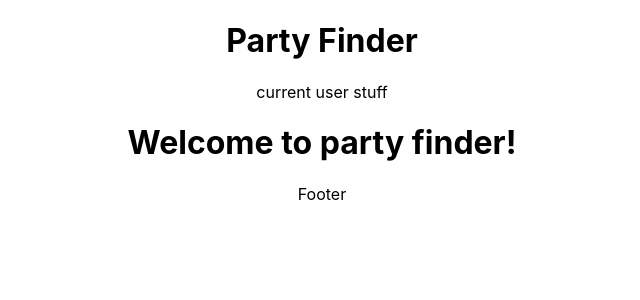
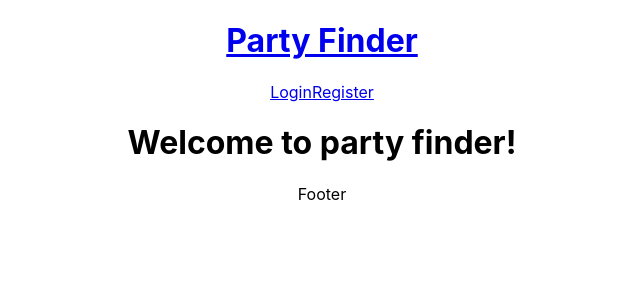
Before and after one commit to laurabow/party-finder, a React (Create React App) app in the folder client/: page / in a window 1280 px wide. Shown: the top 300 px of the page, without its empty margins (318-958 px from the left). Built offline with nearby package versions, Linux system fonts and the light colour scheme.

Commit message:
added clickable links to navbar for login, register, made title clickable to return user to homepage

```diff
--- a/client/src/components/UI/NavBar/NavBar.jsx
+++ b/client/src/components/UI/NavBar/NavBar.jsx
@@ -1,13 +1,23 @@
 import React from 'react'
 import { Link } from "react-router-dom";
 
-export default function () {
+export default function (props) {
   return (
     <div>
+      <Link to='/'>
       <h1>Party Finder</h1>
+      </Link>
+      {props.CurrentUser ?
       <div>
-        current user stuff
-      </div>
+      <h4>Welcome, {props.currentUser.username}!</h4>
+      <button onClick={props.logout}>Logout</button>
+        </div>
+        :
+        <div>
+          <Link to='/login'>Login</Link>
+          <Link to='/register'>Register</Link>
+        </div>
+    }
     </div>
   )
 }
```
